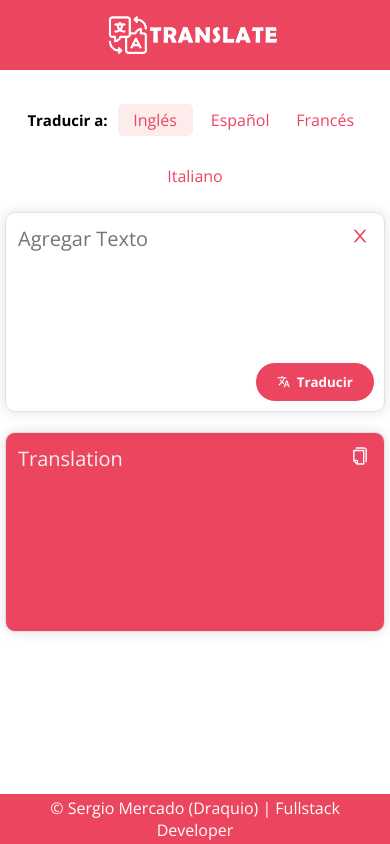
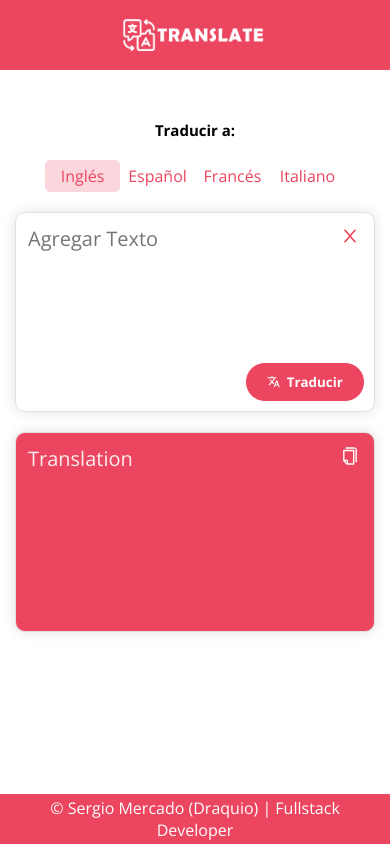
Before and after one commit to draquio/traductor, a React (Vite) app: page / in a window 390 px wide. Built offline with nearby package versions, Linux system fonts and the light colour scheme; no server answers.

Commit message:
optimizando preload, animaciones, y responsive

```diff
--- a/index.html
+++ b/index.html
@@ -6,6 +6,9 @@
     <meta name="viewport" content="width=device-width, initial-scale=1.0" />
     <meta name="description" content="Traductor de Idiomas" />
     <meta property="og:image" content="/logo.png" />
+
+    <link rel="preload" href="/logo.png" as="image">
+    <link rel="preload" href="https://fonts.googleapis.com/css2?family=Open+Sans:ital,wght@0,300;0,400;0,500;0,600;0,700;0,800;1,300;1,400;1,500;1,600;1,700;1,800&display=swap" as="font" type="font/woff2" crossorigin>
     <meta property="og:title" content="Traductor de idiomas" />
     <meta
       property="og:description"
--- a/src/components/menulanguage/MenuLanguage.scss
+++ b/src/components/menulanguage/MenuLanguage.scss
@@ -1,15 +1,20 @@
 @import "../../scss/index.scss";
 .languages_container {
   display: flex;
-  gap: 10px;
+  column-gap: 10px;
   justify-content: center;
   align-items: baseline;
   flex-wrap: wrap;
   margin-bottom: 15px;
+  animation: fade-up 0.5s ease-in-out;
   .language_title {
     font-weight: bold;
     font-size: 15px;
   }
+  .languages_list {
+    display: grid;
+    grid-template-columns: repeat(4, 1fr);
+    align-items: center;
     .language {
       color: $main_color;
       padding: 5px;
@@ -21,8 +26,22 @@
       cursor: pointer;
       transition: 0.3s ease all;
       &.active {
-      background: #fdecec;
+        background: #eb455f36;
         transition: 0.3s ease all;
       }
     }
   }
+}
+
+
+@media (max-width: $small_responsive) {
+  .languages_container {
+    flex-direction: column;
+    align-items: center;
+    gap: 0;
+    .languages_list{
+      grid-template-columns: repeat(2, 1fr);
+      column-gap: 20px;
+    }
+  }
+}
--- a/src/components/menulanguage/MenuLanguage.tsx
+++ b/src/components/menulanguage/MenuLanguage.tsx
@@ -12,6 +12,7 @@ export const MenuLanguage = () => {
   return (
     <div className="languages_container">
       <p className="language_title">Traducir a:</p>
+      <div className="languages_list">
         <p
           className={`language ${language === "EN" ? "active" : ""}`}
           onClick={() => {
@@ -45,5 +46,6 @@ export const MenuLanguage = () => {
           Italiano
         </p>
       </div>
+    </div>
   );
 };
--- a/src/components/nav/Nav.scss
+++ b/src/components/nav/Nav.scss
@@ -12,7 +12,8 @@
         padding: 10px 15px;
         box-sizing: border-box;
         .logo{
-            width: 180px;
+            width: 150px;
+            height: auto;
         }
     }
 }
--- a/src/layout/Layout.scss
+++ b/src/layout/Layout.scss
@@ -9,15 +9,15 @@
     margin: 20px auto;
     box-sizing: border-box;
     padding: 15px;
-    min-height: 200px;
+    min-height: 550px;
   }
   .footer{
     margin-top: auto;
   }
 }
 
-@media (max-width: $medium_responsive) {
-  .main .container {
-    padding: 5px;
-  }
-}
+// @media (max-width: $medium_responsive) {
+//   .main .container {
+//     // padding: 5px;
+//   }
+// }
--- a/src/pages/Home.scss
+++ b/src/pages/Home.scss
@@ -5,6 +5,7 @@
     justify-content: space-around;
     align-items: flex-start;
     position: relative;
+    animation: fade-up 0.5s ease-in-out;
 }
 
 @media (max-width: $medium_responsive) {
--- /dev/null
+++ b/src/scss/animations.scss
@@ -0,0 +1,10 @@
+@keyframes fade-up {
+    0%{
+        opacity: 0;
+        transform: translateY(30px);
+    }
+    100%{
+        opacity: 1;
+        transform: translateY(0px);
+    }
+}
--- a/src/scss/index.scss
+++ b/src/scss/index.scss
@@ -1,9 +1,9 @@
 @import "./elements.scss";
-//Colors
-// $main_color: #da3426;
+@import "./animations.scss";
 $main_color: #EB455F;
 $text_color: white;
 $text_dark: #5f5a5a;
 
 // Resposive queries
-$medium_responsive: 700px;
+$medium_responsive: 900px;
+$small_responsive: 350px;
--- a/src/utils/constants.ts
+++ b/src/utils/constants.ts
@@ -1,7 +1,7 @@
 export const ENV = {
-    Api_key: "Tu-api-key",
-    Api_url: "https://microsoft-translator-text.p.rapidapi.com/translate",
-    Api_host: ""
+    Api_key: import.meta.env.VITE_API_KEY,
+    Api_url: import.meta.env.VITE_API_URL,
+    Api_host: import.meta.env.VITE_API_HOST
 }
 
 export default ENV;
```
Lines whose indentation alone changed are shown as unchanged.
